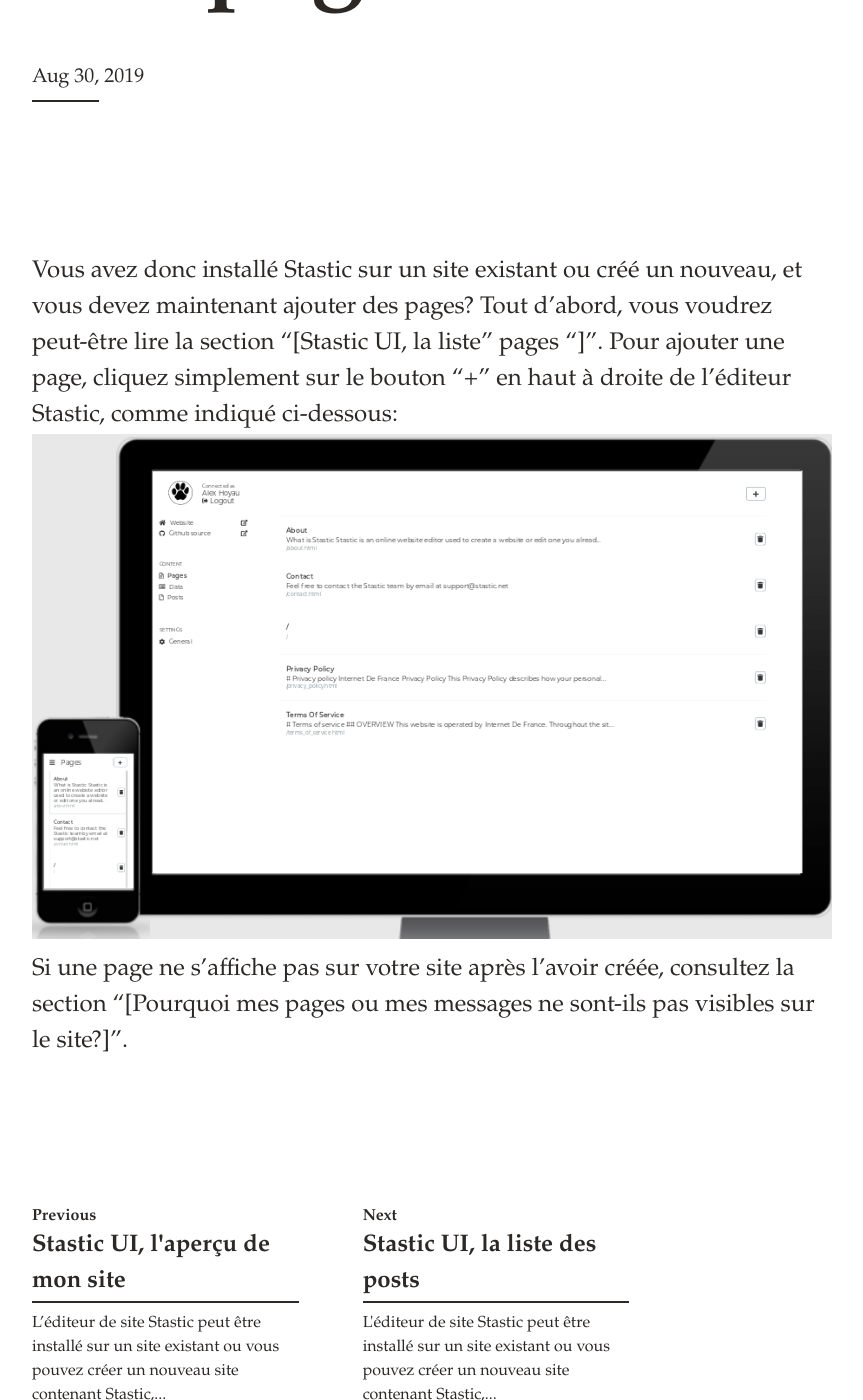
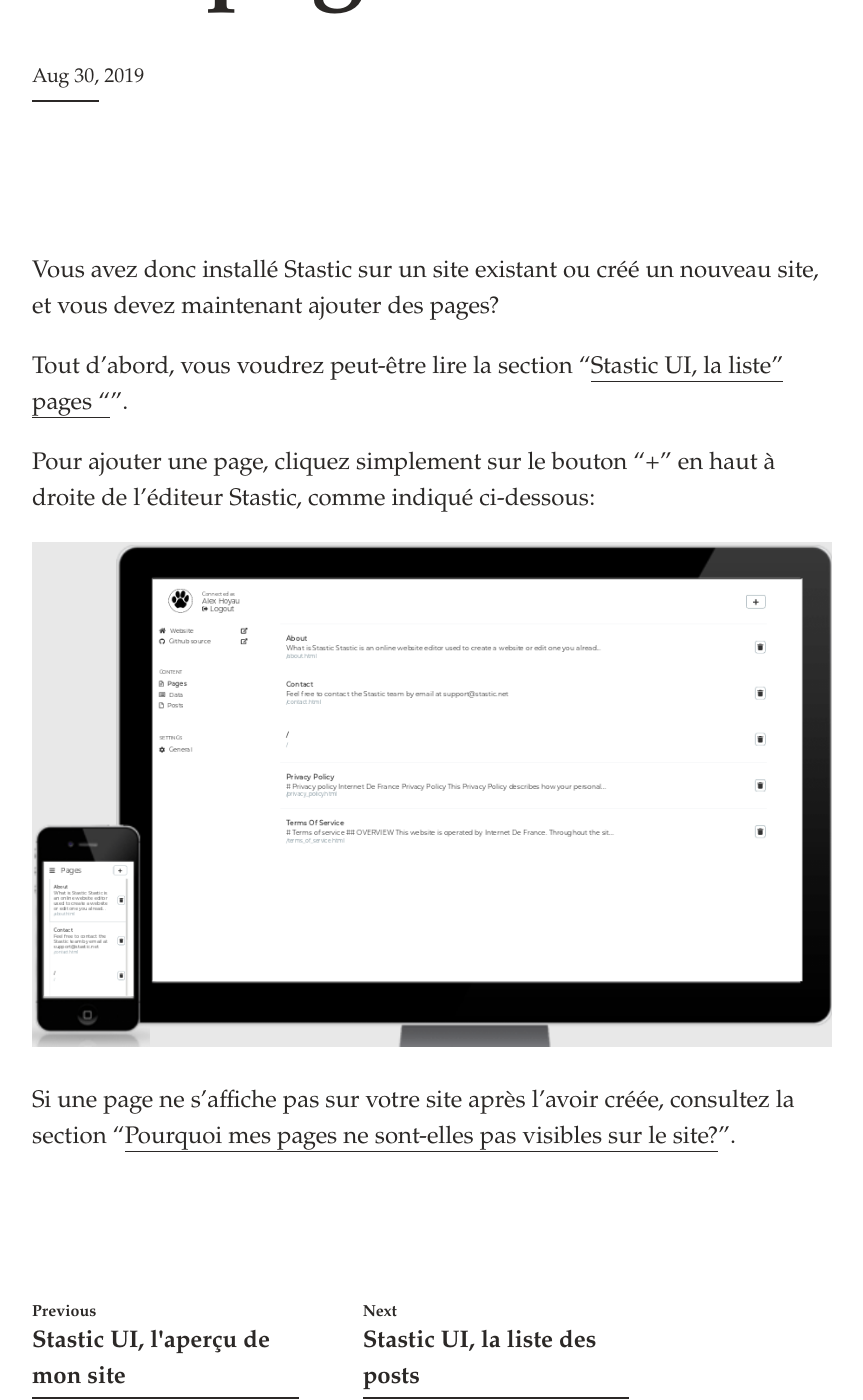
Before and after one commit to lexoyo/www.stastic.net, a Jekyll site: the page built from _fr/stastic_ui_comment_creer_des_pages.md, in a window 1280 px wide and 1400 px high, scrolled down 419 px. Shown: the whole window, without its empty margins (208-1071 px from the left). Built offline with Jekyll 4.4.1, drawn with Linux system fonts in a browser that asks for light colours; comment, search, counter and statistics services are not loaded; some of the changed lines change nothing that is shown.

Commit message:
Create _fr/stastic_ui_comment_creer_des_pages.md

```diff
--- a/_fr/stastic_ui_comment_creer_des_pages.md
+++ b/_fr/stastic_ui_comment_creer_des_pages.md
@@ -1,4 +1,13 @@
 ---
 title: 'Stastic UI, comment créer des pages'
+
 ---
-Vous avez donc installé Stastic sur un site existant ou créé un nouveau, et vous devez maintenant ajouter des pages? Tout d’abord, vous voudrez peut-être lire la section "[Stastic UI, la liste" pages "]". Pour ajouter une page, cliquez simplement sur le bouton "+" en haut à droite de l'éditeur Stastic, comme indiqué ci-dessous:![Liste des pages stastiques, avec un bouton "+" pour ajouter des pages](https://www.stastic.net//assets/2019-08-04-173634.png) Si une page ne s'affiche pas sur votre site après l'avoir créée, consultez la section "[Pourquoi mes pages ou mes messages ne sont-ils pas visibles sur le site?]".
+Vous avez donc installé Stastic sur un site existant ou créé un nouveau site, et vous devez maintenant ajouter des pages?
+
+Tout d’abord, vous voudrez peut-être lire la section "[Stastic UI, la liste" pages "](/docs/fr/stastic-ui-les-pages-list)".
+
+Pour ajouter une page, cliquez simplement sur le bouton "+" en haut à droite de l'éditeur Stastic, comme indiqué ci-dessous:
+
+![Liste des pages stastiques, avec un bouton "+" pour ajouter des pages](https://www.stastic.net//assets/2019-08-04-173634.png)
+
+Si une page ne s'affiche pas sur votre site après l'avoir créée, consultez la section "[Pourquoi mes pages ne sont-elles pas visibles sur le site?](/docs/fr/pourquoi-mes-pages-ou-mes-messages-ne-sont-ils-pas-visibles-sur-le-site-web)".
```
